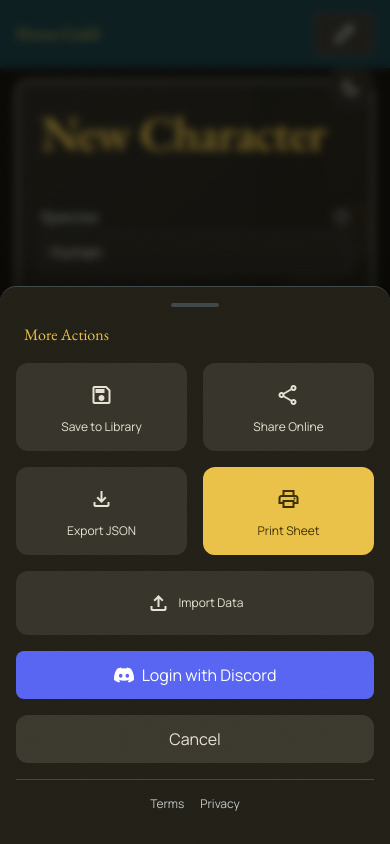
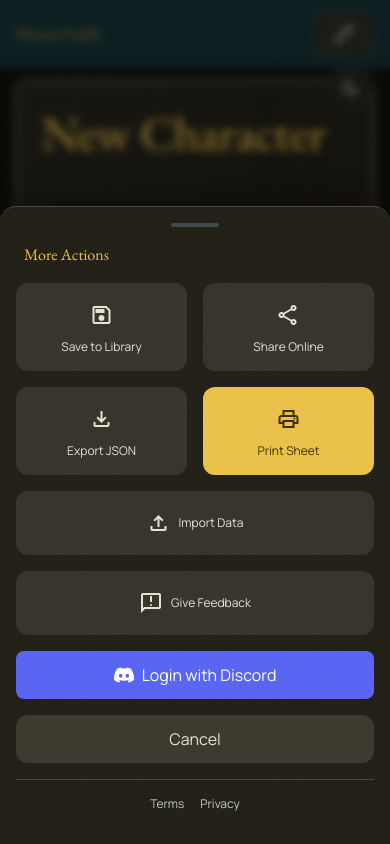
Before and after one commit to MelvinLoos/5e-character-sheet, a Vue app: page /identity in a window 390 px wide. Both pictures are taken after a click on the button "more_horiz". Shown: the top 844 px of the page. Built offline with nearby package versions, Linux system fonts and the light colour scheme; what ajv-errors would draw is missing.

Commit message:
feat: add Give Feedback trigger to desktop sidebar and mobile menu (#157)

```diff
--- a/src/App.vue
+++ b/src/App.vue
@@ -10,10 +10,12 @@ import MoreActionsMenu from './components/MoreActionsMenu.vue'
 const LoadingModal = defineAsyncComponent(() => import('./components/modals/LoadingModal.vue'))
 const ErrorModal = defineAsyncComponent(() => import('./components/modals/ErrorModal.vue'))
 const ShareModal = defineAsyncComponent(() => import('./components/modals/ShareModal.vue'))
+const FeedbackModal = defineAsyncComponent(() => import('./components/modals/FeedbackModal.vue'))
 const UpdateNotification = defineAsyncComponent(() => import('./components/UpdateNotification.vue'))
 
 const store = useCharacterStore()
 const showImportModal = ref(false)
+const showFeedbackModal = ref(false)
 const showMoreMenu = ref(false)
 
 onMounted(async () => {
@@ -28,7 +30,10 @@ onMounted(async () => {
   <div
     class="antialiased min-h-dvh flex flex-col text-on-background bg-background print:bg-white print:block print:min-h-0 select-none print:overflow-visible"
   >
-    <ControlPanel @show-import="showImportModal = true" />
+    <ControlPanel
+      @show-import="showImportModal = true"
+      @show-feedback="showFeedbackModal = true"
+    />
     <MobileHeader v-if="store.currentCharacterData" />
 
     <main
@@ -56,6 +61,7 @@ onMounted(async () => {
     <ErrorModal />
     <ShareModal />
     <ImportModal :show="showImportModal" @close="showImportModal = false" />
+    <FeedbackModal :is-open="showFeedbackModal" @close="showFeedbackModal = false" />
 
     <MobileTabBar
       v-if="store.currentCharacterData"
@@ -67,6 +73,7 @@ onMounted(async () => {
       v-model="showMoreMenu"
       class="print:hidden"
       @show-import="showImportModal = true"
+      @show-feedback="showFeedbackModal = true"
     />
 
     <ThemeToggle class="print:hidden" />
--- a/src/components.d.ts
+++ b/src/components.d.ts
@@ -25,6 +25,7 @@ declare module 'vue' {
     ErrorModal: typeof import('./components/modals/ErrorModal.vue')['default']
     FeatureEditorModal: typeof import('./components/modals/FeatureEditorModal.vue')['default']
     FeaturesList: typeof import('./components/sheet/FeaturesList.vue')['default']
+    FeedbackModal: typeof import('./components/modals/FeedbackModal.vue')['default']
     GuildManagementModal: typeof import('./components/modals/GuildManagementModal.vue')['default']
     GuildSelector: typeof import('./components/GuildSelector.vue')['default']
     ImportModal: typeof import('./components/modals/ImportModal.vue')['default']
@@ -66,6 +67,7 @@ declare global {
   const ErrorModal: typeof import('./components/modals/ErrorModal.vue')['default']
   const FeatureEditorModal: typeof import('./components/modals/FeatureEditorModal.vue')['default']
   const FeaturesList: typeof import('./components/sheet/FeaturesList.vue')['default']
+  const FeedbackModal: typeof import('./components/modals/FeedbackModal.vue')['default']
   const GuildManagementModal: typeof import('./components/modals/GuildManagementModal.vue')['default']
   const GuildSelector: typeof import('./components/GuildSelector.vue')['default']
   const ImportModal: typeof import('./components/modals/ImportModal.vue')['default']
--- a/src/components/ControlPanel.vue
+++ b/src/components/ControlPanel.vue
@@ -12,6 +12,7 @@ const guildStore = useGuildStore()
 const route = useRoute()
 const emit = defineEmits<{
   showImport: []
+  showFeedback: []
 }>()
 const geminiPrompt = ref('')
 
@@ -306,6 +307,16 @@ onUnmounted(() => {
               </div>
 
               <button
+                @click="emit('showFeedback'); closeMorePopover()"
+                class="flex items-center gap-3 px-3 py-2.5 rounded-lg text-on-surface font-label-md text-sm hover:bg-surface-variant active:scale-[0.98] transition-all duration-150 ease-out select-none w-full text-left"
+                title="Give Feedback"
+                role="menuitem"
+              >
+                <span class="material-symbols-outlined text-[1.125rem]">feedback</span>
+                Give Feedback
+              </button>
+
+              <button
                 @click="emit('showImport'); closeMorePopover()"
                 class="flex items-center gap-3 px-3 py-2.5 rounded-lg text-on-surface font-label-md text-sm hover:bg-surface-variant active:scale-[0.98] transition-all duration-150 ease-out select-none w-full text-left"
                 title="Import JSON"
--- a/src/components/MoreActionsMenu.vue
+++ b/src/components/MoreActionsMenu.vue
@@ -14,6 +14,7 @@ const props = defineProps<{
 const emit = defineEmits<{
   'update:modelValue': [value: boolean]
   showImport: []
+  showFeedback: []
 }>()
 
 const store = useCharacterStore()
@@ -30,6 +31,11 @@ function close() {
 function openImport() {
   close()
   emit('showImport')
+}
+
+function openFeedback() {
+  close()
+  emit('showFeedback')
 }
 
 function saveToLibrary() {
@@ -185,6 +191,15 @@ watch(
                   <span class="material-symbols-outlined text-2xl">file_upload</span>
                   <span class="text-xs font-label-md">Import Data</span>
                 </button>
+
+                <button
+                  @click="openFeedback"
+                  class="col-span-2 flex flex-row items-center justify-center gap-2 p-4 rounded-xl bg-surface-variant hover:bg-surface-bright active:scale-95 text-on-surface transition-all duration-200 ease-out select-none"
+                  title="Give Feedback"
+                >
+                  <span class="material-symbols-outlined text-2xl">feedback</span>
+                  <span class="text-xs font-label-md">Give Feedback</span>
+                </button>
               </div>
 
               <!-- Guild Selector (Discord integration) -->
```
